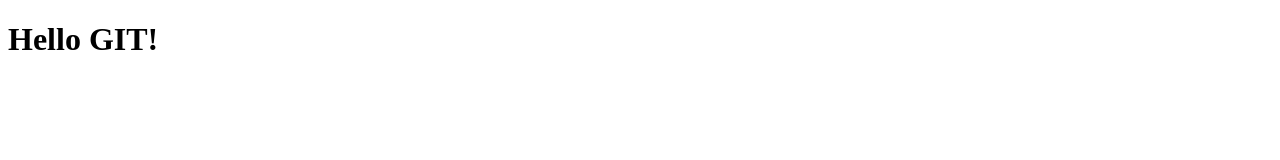
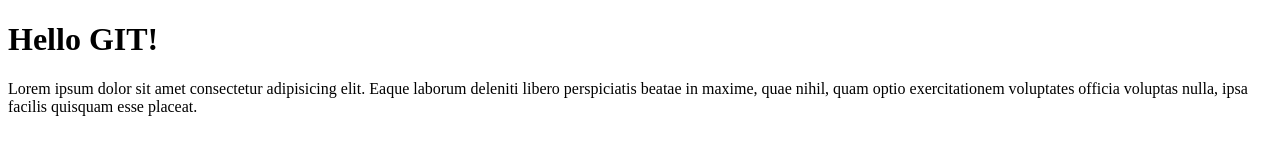
Before and after one commit to maciejchyla/git-course-4, a plain HTML site: page index.html in a window 1280 px wide. Drawn offline with Linux system fonts and the light colour scheme.

Commit message:
added paragraph in to index.html

```diff
--- a/index.html
+++ b/index.html
@@ -8,5 +8,8 @@
 </head>
 <body>
     <h1>Hello GIT!</h1>
+    <p>
+        Lorem ipsum dolor sit amet consectetur adipisicing elit. Eaque laborum deleniti libero perspiciatis beatae in maxime, quae nihil, quam optio exercitationem voluptates officia voluptas nulla, ipsa facilis quisquam esse placeat.
+    </p>
 </body>
 </html>
```
